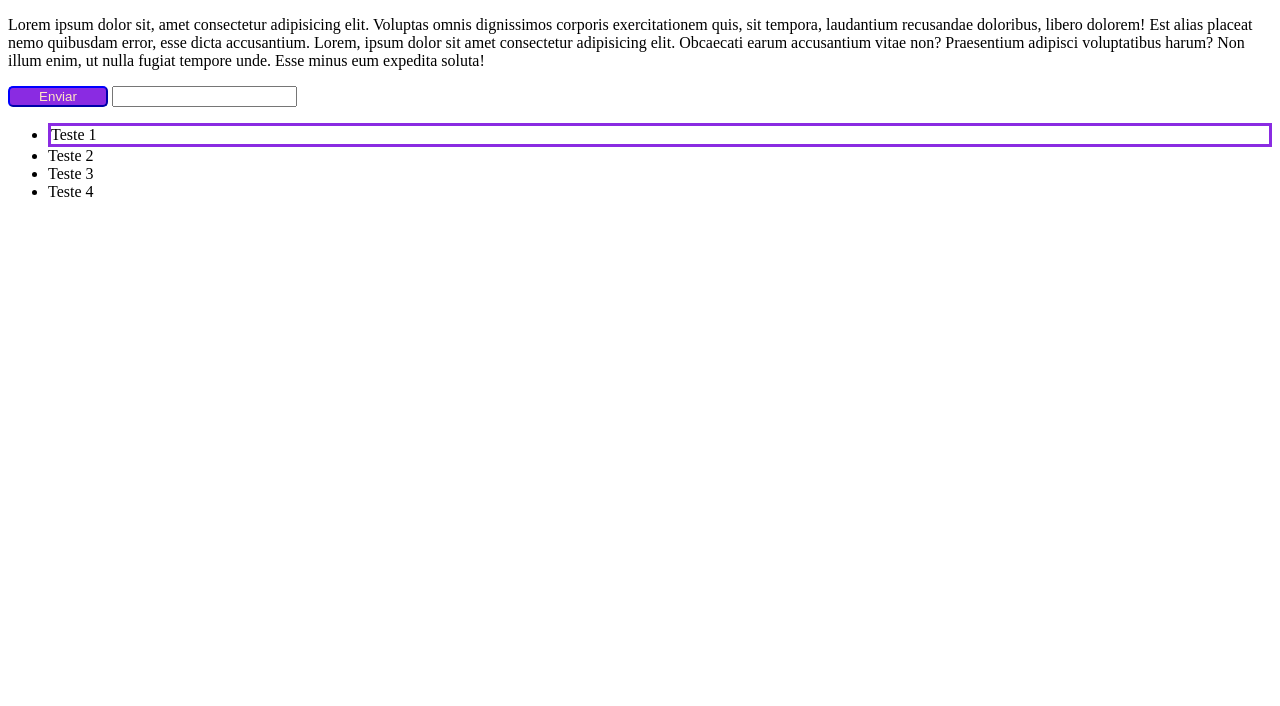
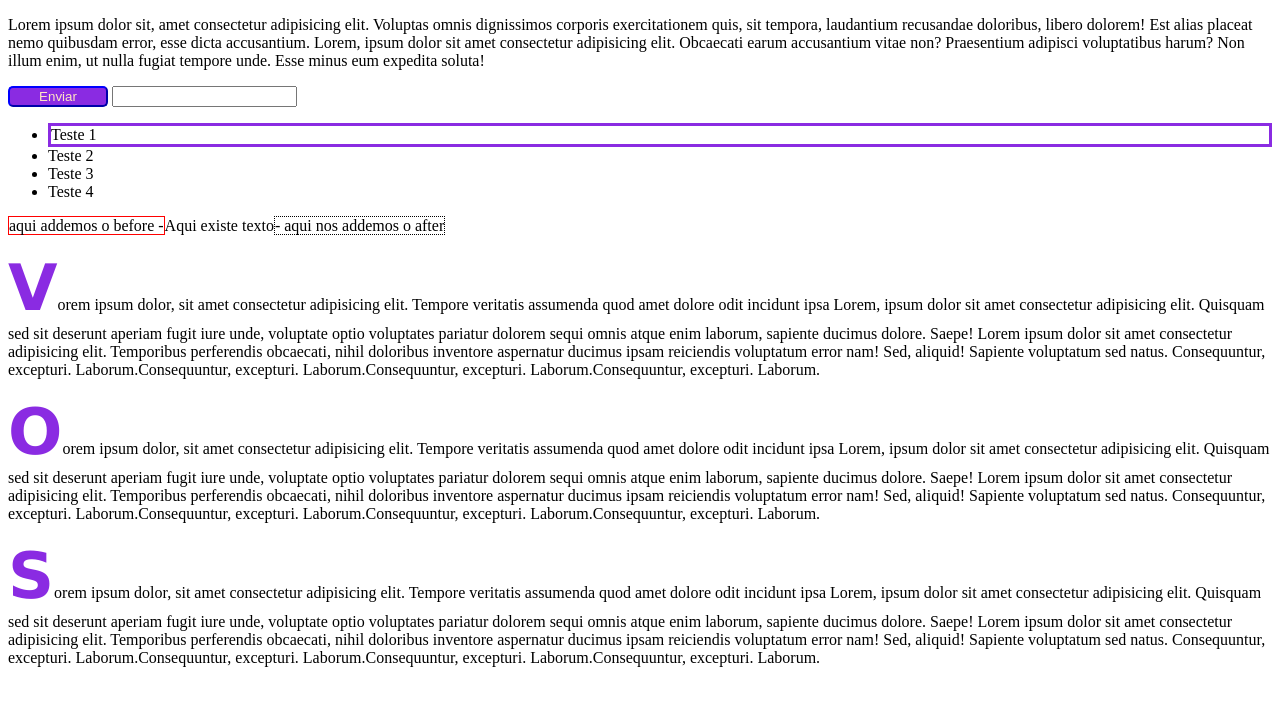
Before and after one commit to Obarrio09/DEV_WEBIOS_2024, a plain HTML site: page CSS/CSS07- Pseudo/index.html in a window 1280 px wide. Drawn offline with Linux system fonts and the light colour scheme.

Commit message:
CSS Pseudo

```diff
--- a/CSS/CSS07- Pseudo/index.html
+++ b/CSS/CSS07- Pseudo/index.html
@@ -22,8 +22,13 @@
     <li>Teste 4</li>
 </ul>
 
+<p id="p2">Aqui existe texto</p>
 
+<p class="p3">Vorem ipsum dolor, sit amet consectetur adipisicing elit. Tempore veritatis assumenda quod amet dolore odit incidunt ipsa Lorem, ipsum dolor sit amet consectetur adipisicing elit. Quisquam sed sit deserunt aperiam fugit iure unde, voluptate optio voluptates pariatur dolorem sequi omnis atque enim laborum, sapiente ducimus dolore. Saepe! Lorem ipsum dolor sit amet consectetur adipisicing elit. Temporibus perferendis obcaecati, nihil doloribus inventore aspernatur ducimus ipsam reiciendis voluptatum error nam! Sed, aliquid! Sapiente voluptatum sed natus. Consequuntur, excepturi. Laborum.Consequuntur, excepturi. Laborum.Consequuntur, excepturi. Laborum.Consequuntur, excepturi. Laborum.</p>
+<p class="p3">Oorem ipsum dolor, sit amet consectetur adipisicing elit. Tempore veritatis assumenda quod amet dolore odit incidunt ipsa Lorem, ipsum dolor sit amet consectetur adipisicing elit. Quisquam sed sit deserunt aperiam fugit iure unde, voluptate optio voluptates pariatur dolorem sequi omnis atque enim laborum, sapiente ducimus dolore. Saepe! Lorem ipsum dolor sit amet consectetur adipisicing elit. Temporibus perferendis obcaecati, nihil doloribus inventore aspernatur ducimus ipsam reiciendis voluptatum error nam! Sed, aliquid! Sapiente voluptatum sed natus. Consequuntur, excepturi. Laborum.Consequuntur, excepturi. Laborum.Consequuntur, excepturi. Laborum.Consequuntur, excepturi. Laborum.</p>
+<p class="p3">Sorem ipsum dolor, sit amet consectetur adipisicing elit. Tempore veritatis assumenda quod amet dolore odit incidunt ipsa Lorem, ipsum dolor sit amet consectetur adipisicing elit. Quisquam sed sit deserunt aperiam fugit iure unde, voluptate optio voluptates pariatur dolorem sequi omnis atque enim laborum, sapiente ducimus dolore. Saepe! Lorem ipsum dolor sit amet consectetur adipisicing elit. Temporibus perferendis obcaecati, nihil doloribus inventore aspernatur ducimus ipsam reiciendis voluptatum error nam! Sed, aliquid! Sapiente voluptatum sed natus. Consequuntur, excepturi. Laborum.Consequuntur, excepturi. Laborum.Consequuntur, excepturi. Laborum.Consequuntur, excepturi. Laborum.</p>
 
+<p></p>
 
 
 </body>
--- a/CSS/CSS07- Pseudo/style.css
+++ b/CSS/CSS07- Pseudo/style.css
@@ -25,3 +25,20 @@ input:focus{
 li:first-child{
     border: solid blueviolet;
 }
+
+#p2::after{
+content: "- aqui nos addemos o after";
+border: 1px dotted;
+}
+
+#p2::before{
+    content: "aqui addemos o before -";
+    border: 1px solid red;
+}
+
+.p3::first-letter{
+    font-size: 4em;
+    color: blueviolet;
+    font-family: Verdana, Geneva, Tahoma, sans-serif;
+    font-weight: 800;
+}
```
